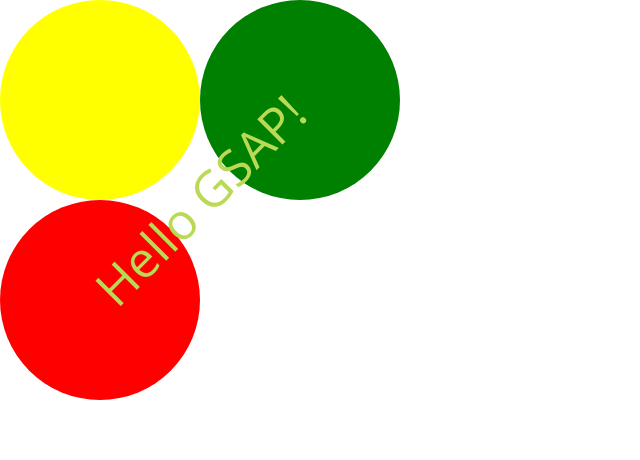
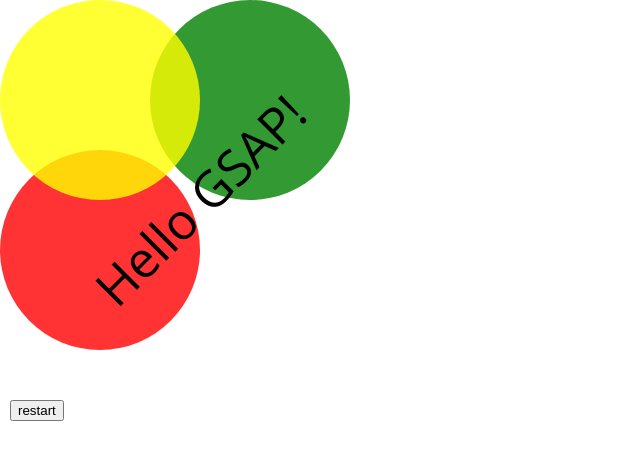
Before and after one commit to aleks-frontend/GSAP, a plain HTML site: page index.html in a window 1280 px wide. Shown: the whole page, without its empty margins (0-640 px from the left). Drawn offline with nearby package versions, Linux system fonts and the light colour scheme.

Commit message:
chore: playing with timeline and Labels

```diff
--- a/index.html
+++ b/index.html
@@ -27,6 +27,16 @@
             background: yellow;
         }
 
+        .square {
+            position: absolute;
+            top: 0;
+            left: 0;
+            width: 100px;
+            height: 100px;
+            border-radius: 10px;
+            background: aqua;
+        }
+
         .text {
             position: absolute;
             font-size: 50px;
@@ -39,7 +49,13 @@
             justify-content: center;
             flex-direction: column;
             text-align: center;
-            color: #BADA55;
+            color: #000;
+        }
+
+        .restart {
+            position: absolute;
+            left: 10px;
+            top: 400px;
         }
     </style>
 </head>
@@ -47,24 +63,50 @@
 <div class="box box--1"></div>
 <div class="box box--2"></div>
 <div class="box box--3"></div>
+<div class="square"></div>
 <div class="text">Hello GSAP!</div>
+<button class="restart">restart</button>
 <script src="https://cdnjs.cloudflare.com/ajax/libs/gsap/2.0.2/TweenMax.min.js"></script>
 <script type="text/javascript">
 
+const restart = document.querySelector('.restart');
 const circleDuration = 2;
 const tl = new TimelineMax();
 
 tl.set('.text', { opacity: 0 })
+    .set('.box', {
+        opacity: 0,
+        x: 0,
+        y: 0
+    })
+    .set('.square', {
+        opacity: 0,
+        scale: 0,
+        y: -100
+    })
     .to('.box', circleDuration, {
-        opacity: 1
-    })
-    .to('.box--1', circleDuration, { x: 200 }, `-=${circleDuration}`)
-    .to('.box--2', circleDuration, { y: 200 }, `-=${circleDuration}`)
+        opacity: 0.8
+    }).add('go')
+    .to('.box--2', circleDuration, { y: 150, ease: Elastic.easeOut }, `go-=${circleDuration}`)
+    .to('.box--1', circleDuration, { x: 150, ease: Elastic.easeOut }, `go-=${circleDuration}`)
     .to('.text', 0.5, {
         rotation: 315,
         opacity: 1
-    }, '-=0.5');
+    }, '-=0.5')
+    .to('.square', 1, {
+        opacity: 0.8,
+        scale: 1,
+        y: 50,
+        x: 50,
+        rotation: 400
+    })
+    .to('.square', 0.5, {
+        scale: 5,
+        opacity: 0,
+        rotation: 600
+    }, '+=1');
 
+restart.addEventListener('click', () => tl.restart());
 </script>
 </body>
 </html>
```
